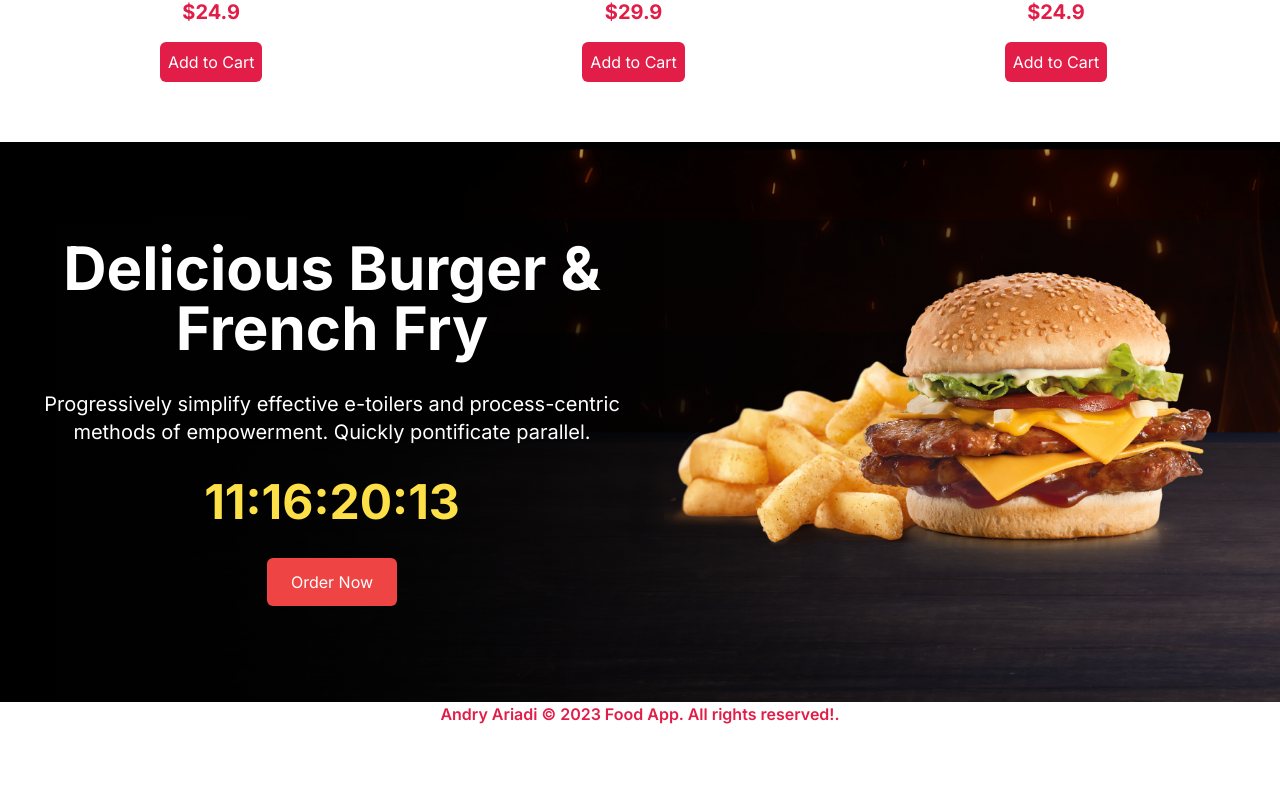
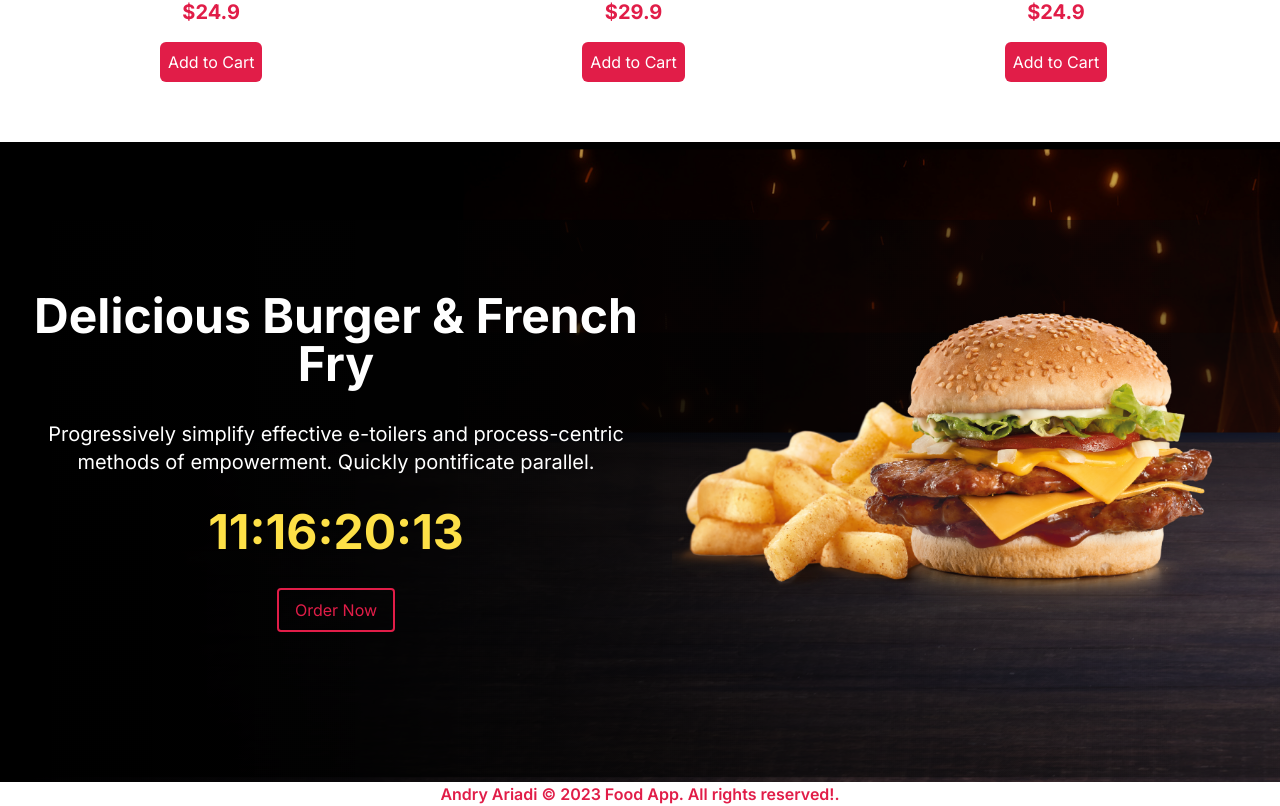
Before and after one commit to andryariadi/client-foodordering-app, a Next.js app: page / in a window 1280 px wide. Shown: the part 1362-2168 px from the top of the page. Before the commit the page ends 2088 px from the top, so only its background shows below. Built offline with nearby package versions, Linux system fonts and the light colour scheme.

Commit message:
styling offer page

```diff
--- a/src/components/Offer.tsx
+++ b/src/components/Offer.tsx
@@ -4,22 +4,19 @@ import CountDown from "./CountDown";
 
 const Offer = () => {
   return (
-    <div className="bg-black h-screen flex flex-col md:flex-row md:justify-between md:bg-[url('/offerBg.png')] md:h-[70vh]">
-      {/* TEXT CONTAINER */}
-      <div className="flex-1 flex flex-col justify-center items-center text-center gap-8 p-6">
-        <h1 className="text-white text-5xl font-bold xl:text-6xl">Delicious Burger & French Fry</h1>
-        <p className="text-white xl:text-xl">
-          Progressively simplify effective e-toilers and process-centric methods
-          of empowerment. Quickly pontificate parallel.
-        </p>
-        <CountDown/>
-        <button className="bg-red-500 text-white rounded-md py-3 px-6">Order Now</button>
+    <>
+      <div className="bg-black h-screen md:h-[80vh] flex flex-col md:flex-row md:justify-between md:bg-[url('/offerBg.png')]">
+        <div className="flex-1 flex flex-col justify-center items-center gap-8 p-8">
+          <h1 className="text-white text-center text-5xl xl:text-5xl font-bold">Delicious Burger & French Fry</h1>
+          <p className="text-white text-center xl:text-xl">Progressively simplify effective e-toilers and process-centric methods of empowerment. Quickly pontificate parallel.</p>
+          <CountDown />
+          <button className="text-rose-600 px-4 py-2 rounded border-rose-600 border-2 hover:text-white hover:bg-rose-600 transition-all duration-500">Order Now</button>
+        </div>
+        <div className="flex-1 relative w-full md:h-full">
+          <Image src="/offerProduct.png" alt="offer" fill className="object-contain" />
+        </div>
       </div>
-      {/* IMAGE CONTAINER */}
-      <div className="flex-1 w-full relative md:h-full">
-        <Image src="/offerProduct.png" alt="" fill className="object-contain" />
-      </div>
-    </div>
+    </>
   );
 };
 
```
